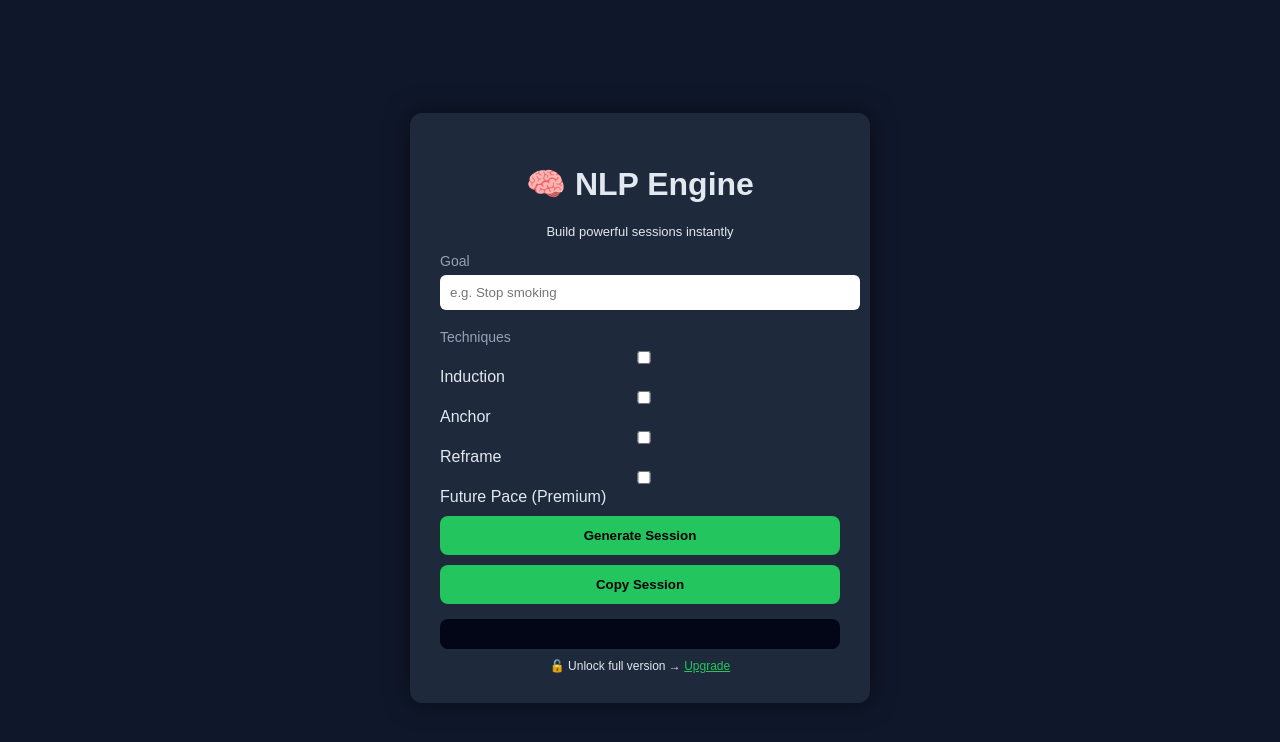
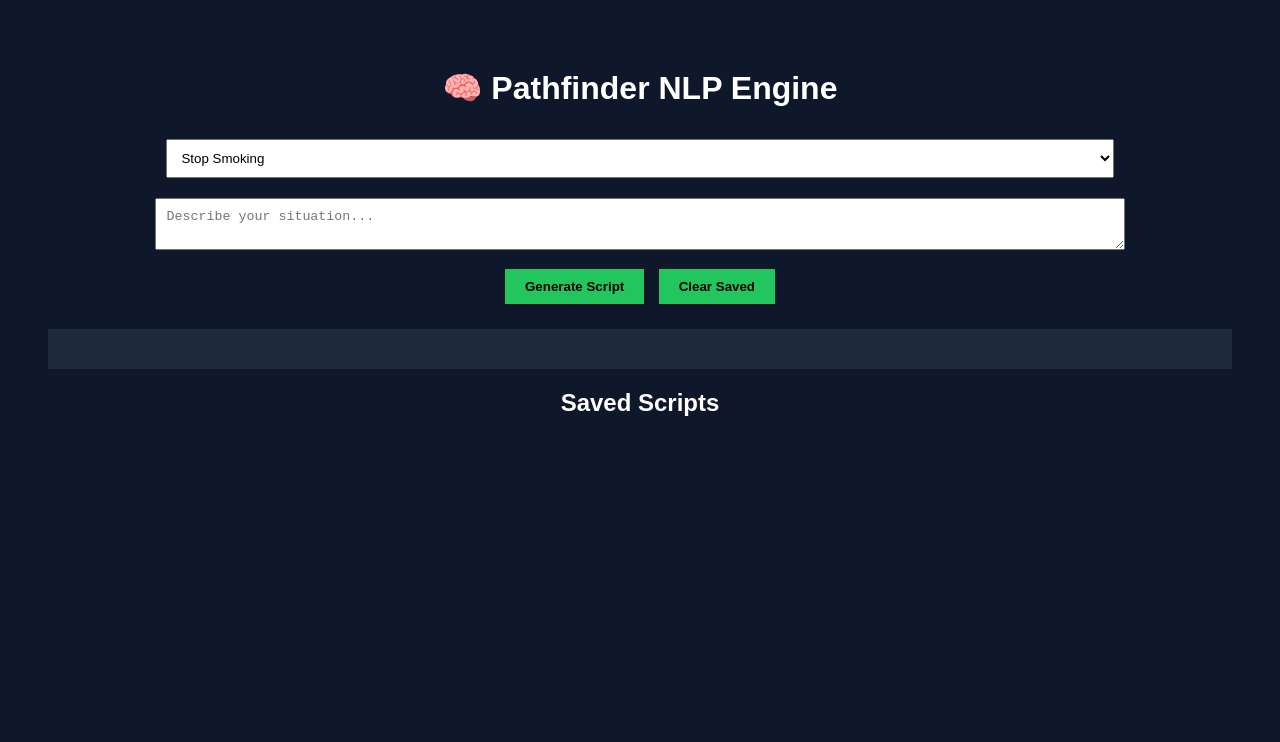
Before and after one commit to Dean-Perin/nlp-session-app, a plain HTML site: page index.html in a window 1280 px wide. Drawn offline with Linux system fonts and the light colour scheme.

Commit message:
added script types and vault system

```diff
--- a/index.html
+++ b/index.html
@@ -1,169 +1,106 @@
-
 <!DOCTYPE html>
 <html>
 <head>
   <title>Pathfinder NLP Engine</title>
-
   <style>
     body {
+      font-family: Arial;
       background: #0f172a;
-            color: #e2e8f0;
-            font-family: Arial, sans-serif;
-            display: flex;
-            justify-content: center;
-            align-items: center;
-            height: 100vh;
+      color: white;
+      text-align: center;
+      padding: 40px;
     }
-
-        .app {
-            background: #1e293b;
-            padding: 30px;
-            border-radius: 12px;
-            width: 400px;
-            box-shadow: 0 0 25px rgba(0,0,0,0.5);
+    textarea, select {
+      width: 80%;
+      margin: 10px;
+      padding: 10px;
     }
-
-        h1 {
-            text-align: center;
-        }
-
-        input {
-            width: 100%;
-            padding: 10px;
-            border-radius: 6px;
-            border: none;
-            margin-top: 5px;
-        }
-
-        label {
-            font-size: 14px;
-            color: #94a3b8;
-        }
-
     button {
-            width: 100%;
-            padding: 12px;
-            margin-top: 10px;
+      padding: 10px 20px;
       background: #22c55e;
       border: none;
-            border-radius: 8px;
+      color: black;
       font-weight: bold;
       cursor: pointer;
+      margin: 5px;
     }
-
-        button:hover {
-            background: #16a34a;
+    .output {
+      margin-top: 20px;
+      padding: 20px;
+      background: #1e293b;
     }
-
-        .output {
-            margin-top: 15px;
-            background: #020617;
-            padding: 15px;
-            border-radius: 8px;
-            white-space: pre-wrap;
-        }
-
-        .upgrade {
-            font-size: 12px;
-            text-align: center;
-            margin-top: 10px;
-        }
-
-        .upgrade a {
-            color: #22c55e;
+    .saved-box {
+      margin: 10px;
+      padding: 10px;
+      background: #334155;
     }
   </style>
 </head>
-
 <body>
 
-<div class="app">
+  <h1>🧠 Pathfinder NLP Engine</h1>
 
-    <h1>🧠 NLP Engine</h1>
-    <p style="text-align:center; font-size:13px;">Build powerful sessions instantly</p>
+  <select id="type">
+    <option value="smoking">Stop Smoking</option>
+    <option value="confidence">Confidence</option>
+    <option value="anxiety">Anxiety Relief</option>
+    <option value="motivation">Motivation</option>
+  </select><br>
 
-    <label>Goal</label>
-    <input id="goal" placeholder="e.g. Stop smoking">
+  <textarea id="input" placeholder="Describe your situation..."></textarea><br>
 
-    <br><br>
-
-    <label>Techniques</label><br>
-    <input type="checkbox" value="induction"> Induction<br>
-    <input type="checkbox" value="anchor"> Anchor<br>
-    <input type="checkbox" value="reframe"> Reframe<br>
-    <input type="checkbox" value="future"> Future Pace (Premium)<br>
-
-    <button onclick="generateSession()">Generate Session</button>
-    <button onclick="copySession()">Copy Session</button>
+  <button onclick="generate()">Generate Script</button>
+  <button onclick="clearScripts()">Clear Saved</button>
 
   <div class="output" id="output"></div>
-
-    <div class="upgrade">
-        🔓 Unlock full version →
-        <a href="https://yourgumroadlink.com" target="_blank">Upgrade</a>
-    </div>
-
-</div>
+  <div id="saved"></div>
 
   <script>
+    function generate() {
+      const input = document.getElementById("input").value;
+      const type = document.getElementById("type").value;
 
-// 🔒 USER ACCESS
-let user = {
-    access: "free" // change to "paid" to unlock
-};
+      let script = "";
 
-// 🧠 GENERATOR
-function generateSession() {
-    const goal = document.getElementById("goal").value;
-
-    const checkboxes = document.querySelectorAll("input[type=checkbox]:checked");
-    let techniques = [];
-
-    checkboxes.forEach(cb => techniques.push(cb.value));
-
-    let script = `NLP SESSION\n\nGoal: ${goal}\n\n`;
-
-    techniques.forEach(t => {
-
-        if (t === "induction") {
-            script += "→ Relax your body and begin slow breathing...\n";
+      if (type === "smoking") {
+        script = `You are now releasing the habit of smoking. The craving fades. You feel clean, strong, and free. ${input}`;
+      } else if (type === "confidence") {
+        script = `Confidence rises within you. You trust yourself fully. You walk, speak, and act with certainty. ${input}`;
+      } else if (type === "anxiety") {
+        script = `Your body relaxes deeply. Calm flows through you. You are safe, grounded, and in control. ${input}`;
+      } else if (type === "motivation") {
+        script = `Energy builds inside you. You take action with clarity and purpose. You move forward now. ${input}`;
       }
 
-        if (t === "anchor") {
-            script += "→ Create a powerful emotional anchor...\n";
+      document.getElementById("output").innerText = script;
+
+      saveScript(script);
     }
 
-        if (t === "reframe") {
-            script += "→ Shift the meaning of past experiences...\n";
+    function saveScript(script) {
+      let scripts = JSON.parse(localStorage.getItem("scripts")) || [];
+      scripts.push(script);
+      localStorage.setItem("scripts", JSON.stringify(scripts));
+      displayScripts();
     }
 
-        if (t === "future") {
+    function displayScripts() {
+      let scripts = JSON.parse(localStorage.getItem("scripts")) || [];
+      let html = "<h2>Saved Scripts</h2>";
 
-            if (user.access !== "paid") {
-                script += "🔒 Future Pacing is locked. Upgrade to unlock.\n";
-            } else {
-                script += "→ Step into your future self and embody change...\n";
+      scripts.forEach((s) => {
+        html += `<div class="saved-box">${s}</div>`;
+      });
+
+      document.getElementById("saved").innerHTML = html;
     }
 
+    function clearScripts() {
+      localStorage.removeItem("scripts");
+      displayScripts();
     }
 
-    });
-
-    script += "\nSession Complete.";
-
-    document.getElementById("output").innerText = script;
-}
-
-
-// 📋 COPY BUTTON
-function copySession() {
-    const text = document.getElementById("output").innerText;
-
-    navigator.clipboard.writeText(text)
-        .then(() => alert("Session copied!"))
-        .catch(() => alert("Copy failed"));
-}
-
+    window.onload = displayScripts;
   </script>
 
 </body>
```
Lines whose indentation alone changed are shown as unchanged.
